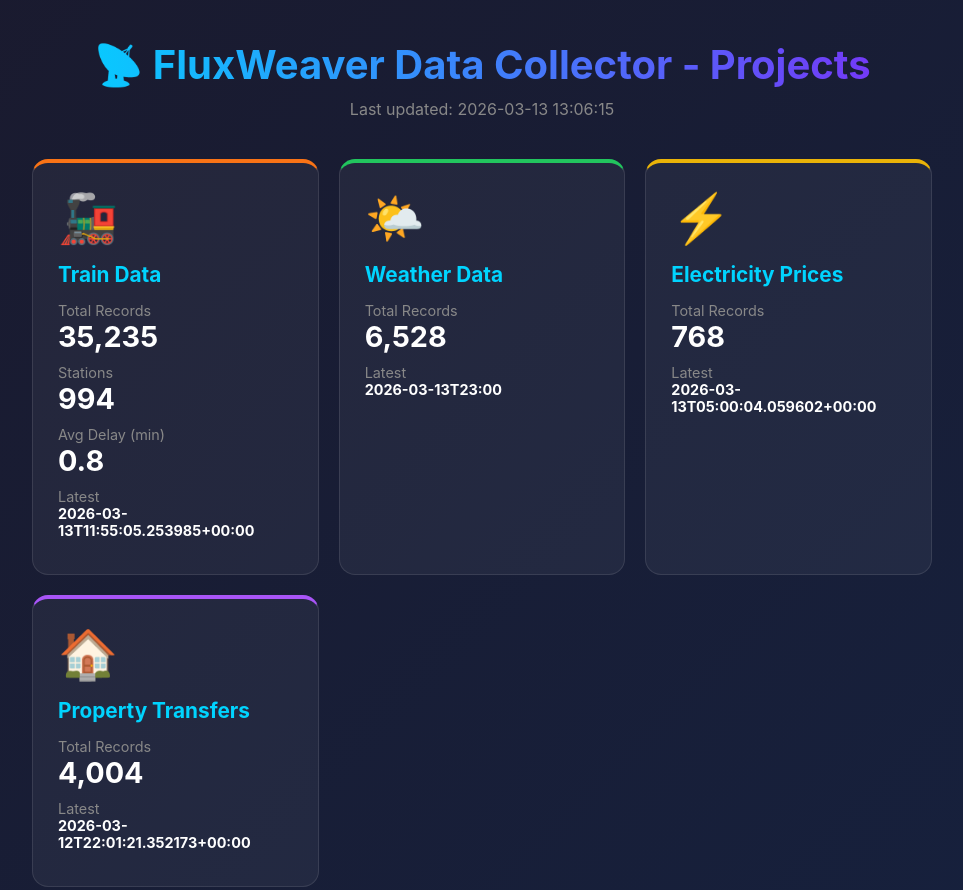
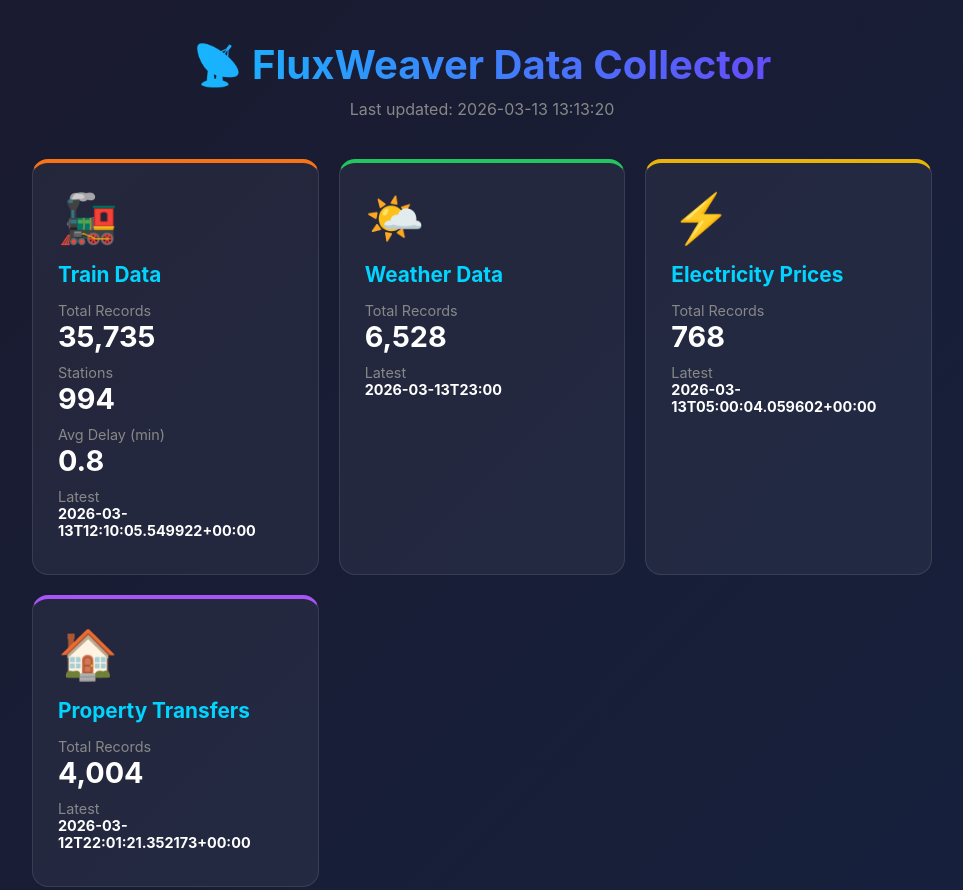
Before and after one commit to claw-fluxweaver/fluxweaver, a plain HTML site: page projects/data/index.html in a window 1280 px wide. Shown: the top 890 px of the page, without its empty margins (158-1121 px from the left). Drawn offline with Linux system fonts and the light colour scheme.

Commit message:
Update data dashboard

```diff
--- a/projects/data/index.html
+++ b/projects/data/index.html
@@ -3,7 +3,7 @@
 <head>
     <meta charset="UTF-8">
     <meta name="viewport" content="width=device-width, initial-scale=1.0">
-    <title>FluxWeaver Data Collector - Projects</title>
+    <title>FluxWeaver Data Collector</title>
     <style>
         * { margin: 0; padding: 0; box-sizing: border-box; }
         body {
@@ -52,8 +52,8 @@
 </head>
 <body>
     <div class="container">
-        <h1>📡 FluxWeaver Data Collector - Projects</h1>
-        <p class="timestamp">Last updated: 2026-03-13 13:06:15</p>
+        <h1>📡 FluxWeaver Data Collector</h1>
+        <p class="timestamp">Last updated: 2026-03-13 13:13:20</p>
 
         <div class="grid">
             <div class="card trains">
@@ -61,7 +61,7 @@
                 <h2>Train Data</h2>
                 <div class="stat">
                     <div class="stat-label">Total Records</div>
-                    <div class="stat-value">35,235</div>
+                    <div class="stat-value">35,735</div>
                 </div>
                 <div class="stat">
                     <div class="stat-label">Stations</div>
@@ -73,7 +73,7 @@
                 </div>
                 <div class="stat">
                     <div class="stat-label">Latest</div>
-                    <div class="stat-value" style="font-size: 0.9rem;">2026-03-13T11:55:05.253985+00:00</div>
+                    <div class="stat-value" style="font-size: 0.9rem;">2026-03-13T12:10:05.549922+00:00</div>
                 </div>
             </div>
 
```
